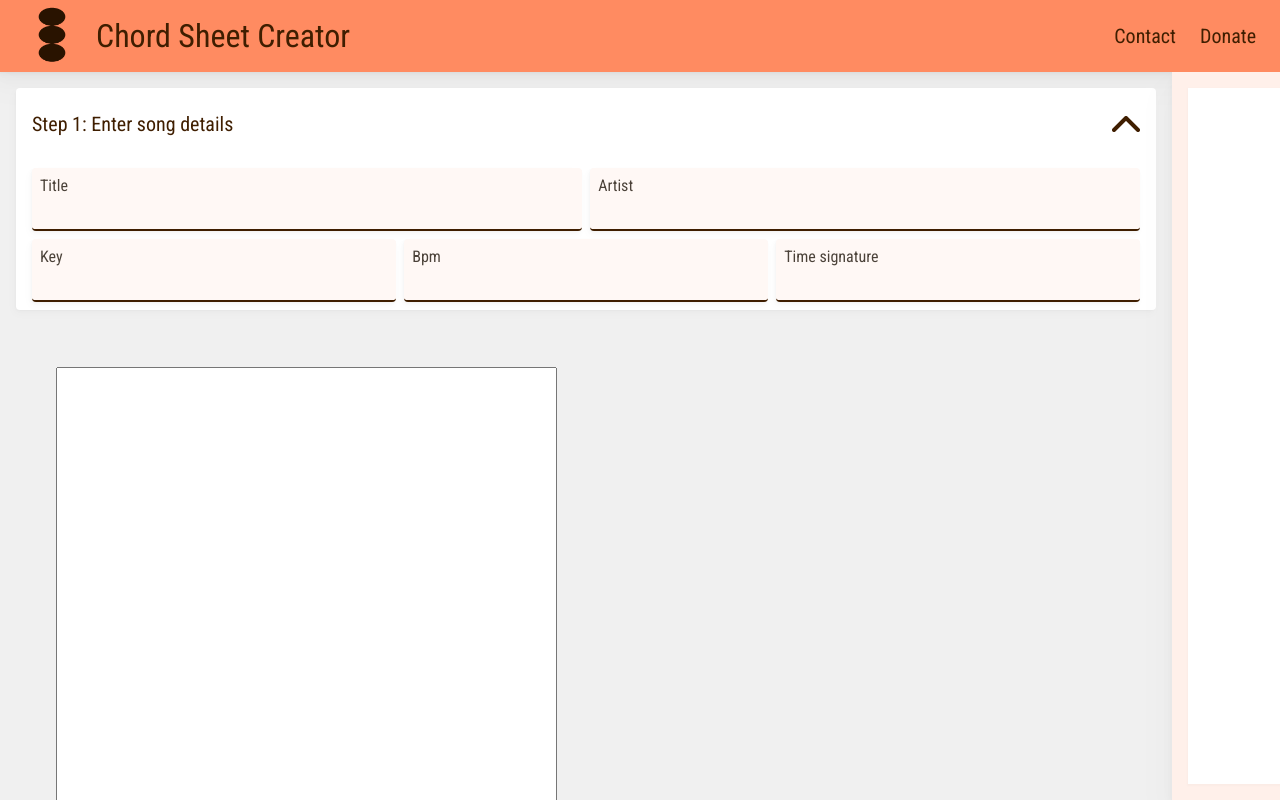
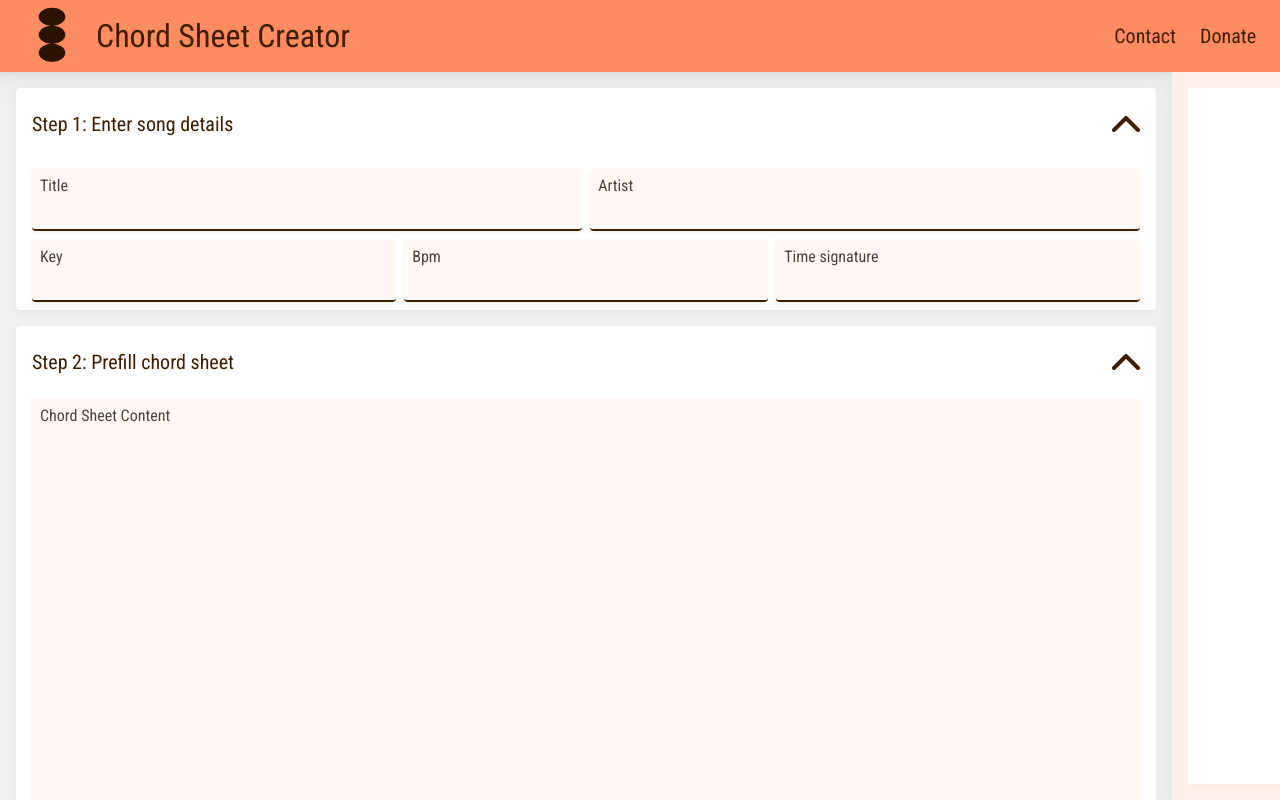
Before and after one commit to occrg/chord-sheet-creator, a Vue app in the folder chord_sheet_creator/: page / in a window 1280 px wide. Built offline with nearby package versions, Linux system fonts and the light colour scheme.

Commit message:
added chord sheet content to accordion

```diff
--- a/chord_sheet_creator/public/main.css
+++ b/chord_sheet_creator/public/main.css
@@ -151,6 +151,11 @@ a.primary-background:hover {
     min-width: 8rem;
 }
 
+.large-height {
+    height: 28.5rem;
+    max-height: 70vh;
+}
+
 
 /* Shadow styles */
 .close-to-back-shadow {
@@ -201,3 +206,10 @@ input {
     border: none;
     outline: none;
 }
+
+textarea {
+    background-color: transparent;
+    border: none;
+    outline: none;
+    resize: none;
+}
--- a/chord_sheet_creator/src/components/chord_sheet_input/ChordSheetInput.vue
+++ b/chord_sheet_creator/src/components/chord_sheet_input/ChordSheetInput.vue
@@ -1,136 +1,26 @@
 <script setup lang="ts">
-import { mapState, mapActions } from "pinia";
 import { useChordSheetStore } from "@/stores/ChordSheetStore";
-import type { ChordSheetSegment } from "@/stores/ChordSheetStore";
 import ChordSheetInputStep1 from "./ChordSheetInputStep1.vue";
+import ChordSheetInputStep2 from "./ChordSheetInputStep2.vue";
 
 const chordSheetStore = useChordSheetStore();
 </script>
 
 <template>
     <div id="input-section"
-      class="fill-space
+      class="vertical-layout
+      medium-gap
+      fill-space
       vertical-scroll
       large-vertical-padding
       large-horizontal-padding">
-      <form v-on:submit.prevent="createChordSheet">
-        <ChordSheetInputStep1></ChordSheetInputStep1>
-        <br><br><br>
-        <label for="song-lyrics-input">Lyrics:</label>
-        <textarea id="song-lyrics-input" name="song-lyrics-input" rows="40" cols="60" required v-model="lyrics"></textarea><br>
-        <button type="submit">Create</button>
-      </form>
+      <ChordSheetInputStep1></ChordSheetInputStep1>
+      <ChordSheetInputStep2></ChordSheetInputStep2>
     </div>
 </template>
 
 <script lang="ts">
-const CHORD_SHEET_TEMPLATE_HTML = `
-    <!DOCTYPE html>
-    <html>
-    <head>
-    <link rel="stylesheet" href="chord_sheet.css">
-    </head>
-    <body>
-    <div class="page">
-        <h1 id="song-title"></h1>
-        <h2 id="song-artist"></h2>
-        <p id="song-details"></p>
-        <div id="chord-section"></div>
-    </div>
-    </body>
-`
-
 export default {
   name: "chord-sheet-input",
-  data () {
-    return {
-      lyrics: "" as string
-    }
-  },
-  computed: {
-    ...mapState(useChordSheetStore, ["title", "artist", "key", "bpm", "timeSignature", "segments"])
-  },
-  methods: {
-    ...mapActions(useChordSheetStore, ["storeChordSheetSegmentsFromLyrics"]),
-    createChordSheet: function () {
-      const parser = new DOMParser();
-      try {
-        let chordSheetHTML = parser.parseFromString(CHORD_SHEET_TEMPLATE_HTML, "text/html");
-        this.storeChordSheetSegmentsFromLyrics(this.lyrics);
-
-        chordSheetHTML = this.insertSongDetails(chordSheetHTML);
-        chordSheetHTML = this.insertSongSegments(chordSheetHTML);
-        console.log(chordSheetHTML)
-      } catch (err) {
-        console.error(err);
-      }
-    },
-    insertSongDetails: function (chordSheetHTML: Document) {
-      let songTitleHTML: Element | null = chordSheetHTML.querySelector("#song-title");
-      if (songTitleHTML) songTitleHTML.innerHTML = `${this.title}`;
-      else throw new Error("Song title element not found in chord sheet template HTML.");
-
-      let songArtistHTML: Element | null = chordSheetHTML.querySelector("#song-artist");
-      if (songArtistHTML) songArtistHTML.innerHTML = `${this.artist}`;
-      else throw new Error("Song artist element not found in chord sheet template HTML.");
-
-      let songDetailsInnerHTML = "";
-      if (this.key) {
-        songDetailsInnerHTML += `Key: ${this.key}`;
-      }
-      if (this.bpm) {
-        if (songDetailsInnerHTML != "") songDetailsInnerHTML += "; ";
-        songDetailsInnerHTML += `Tempo: ${this.bpm}bpm`;
-      }
-      if (this.timeSignature) {
-        if (songDetailsInnerHTML != "") songDetailsInnerHTML += "; ";
-        songDetailsInnerHTML += `Time: ${this.timeSignature}`;
-      }
-
-      let songDetailsHTML: Element | null = chordSheetHTML.querySelector("#song-details");
-      if (songDetailsHTML) {
-        if (songDetailsInnerHTML == "") {
-          songDetailsHTML.remove()
-        } else {
-          songDetailsHTML.innerHTML = songDetailsInnerHTML
-        }
-      } else throw new Error("Song details element not found in chord sheet template HTML.");
-
-      return chordSheetHTML;
-    },
-    insertSongSegments: function (chordSheetHTML: Document) {
-      let chordSectionHTML: Element | null = chordSheetHTML.querySelector("#chord-section");
-      if (!chordSectionHTML) throw new Error("Song chord section element not found in chord sheet template HTML.");
-
-      this.segments.forEach((segment) => {
-          chordSectionHTML.appendChild(this.getHTMLForSongSegment(segment));
-      });
-
-      return chordSheetHTML;
-    },
-    getHTMLForSongSegment: function (segment: ChordSheetSegment) {
-        let segmentDiv = document.createElement("div");
-        segmentDiv.classList.add("segment");
-
-        let segmentTitle = document.createElement("p");
-        segmentTitle.classList.add("segment-title");
-        segmentTitle.innerHTML = segment.segmentTitle;
-
-        let segmentContents = document.createElement("div");
-        segmentContents.classList.add("segment-contents");
-
-        segment.segmentLines.forEach(function (segmentLine) {
-            let segmentLyricLineHTML = document.createElement("p");
-            segmentLyricLineHTML.classList.add("lyric-line");
-            segmentLyricLineHTML.innerHTML = segmentLine.lyricLine;
-            segmentContents.appendChild(segmentLyricLineHTML);
-        });
-
-        segmentDiv.appendChild(segmentTitle);
-        segmentDiv.appendChild(segmentContents);
-
-        return segmentDiv;
-    }
-  }
 };
 </script>
--- /dev/null
+++ b/chord_sheet_creator/src/components/chord_sheet_input/ChordSheetInputStep2.vue
@@ -0,0 +1,143 @@
+<script setup lang="ts">
+import { InputType } from "../reusable/InputField.vue";
+import InputField from "../reusable/InputField.vue";
+
+import { AccordionState } from "../reusable/Accordion.vue";
+import Accordion from "../reusable/Accordion.vue";
+
+import { mapState, mapActions } from "pinia";
+import type { ChordSheetSegment } from "@/stores/ChordSheetStore";
+import { useChordSheetStore } from "@/stores/ChordSheetStore";
+
+const chordSheetStore = useChordSheetStore();
+</script>
+
+<template>
+    <Accordion :stepNumber=2
+        title="Prefill chord sheet"
+        :defaultState=AccordionState.OPEN>
+        <div id="step-2-section-content"
+            class="">
+            <InputField label="Chord Sheet Content"
+                id="chord-sheet-content-input"
+                :modelValue="lyrics"
+                @update:modelValue="newValue => lyrics = newValue"
+                required
+                :inputType="InputType.MULTILINE"></InputField>
+            <button type="submit" @click="createChordSheet">Create</button>
+        </div>
+    </Accordion>
+</template>
+
+<script lang="ts">
+const CHORD_SHEET_TEMPLATE_HTML = `
+    <!DOCTYPE html>
+    <html>
+    <head>
+    <link rel="stylesheet" href="chord_sheet.css">
+    </head>
+    <body>
+    <div class="page">
+        <h1 id="song-title"></h1>
+        <h2 id="song-artist"></h2>
+        <p id="song-details"></p>
+        <div id="chord-section"></div>
+    </div>
+    </body>
+`
+
+export default {
+    name: "chord-sheet-input-step2",
+    data () {
+      return {
+        lyrics: "" as string
+      }
+    },
+  computed: {
+    ...mapState(useChordSheetStore, ["title", "artist", "key", "bpm", "timeSignature", "segments"])
+  },
+  methods: {
+    ...mapActions(useChordSheetStore, ["storeChordSheetSegmentsFromLyrics"]),
+    createChordSheet: function () {
+      const parser = new DOMParser();
+      try {
+        let chordSheetHTML = parser.parseFromString(CHORD_SHEET_TEMPLATE_HTML, "text/html");
+        this.storeChordSheetSegmentsFromLyrics(this.lyrics);
+
+        chordSheetHTML = this.insertSongDetails(chordSheetHTML);
+        chordSheetHTML = this.insertSongSegments(chordSheetHTML);
+        console.log(chordSheetHTML)
+      } catch (err) {
+        console.error(err);
+      }
+    },
+    insertSongDetails: function (chordSheetHTML: Document) {
+      let songTitleHTML: Element | null = chordSheetHTML.querySelector("#song-title");
+      if (songTitleHTML) songTitleHTML.innerHTML = `${this.title}`;
+      else throw new Error("Song title element not found in chord sheet template HTML.");
+
+      let songArtistHTML: Element | null = chordSheetHTML.querySelector("#song-artist");
+      if (songArtistHTML) songArtistHTML.innerHTML = `${this.artist}`;
+      else throw new Error("Song artist element not found in chord sheet template HTML.");
+
+      let songDetailsInnerHTML = "";
+      if (this.key) {
+        songDetailsInnerHTML += `Key: ${this.key}`;
+      }
+      if (this.bpm) {
+        if (songDetailsInnerHTML != "") songDetailsInnerHTML += "; ";
+        songDetailsInnerHTML += `Tempo: ${this.bpm}bpm`;
+      }
+      if (this.timeSignature) {
+        if (songDetailsInnerHTML != "") songDetailsInnerHTML += "; ";
+        songDetailsInnerHTML += `Time: ${this.timeSignature}`;
+      }
+
+      let songDetailsHTML: Element | null = chordSheetHTML.querySelector("#song-details");
+      if (songDetailsHTML) {
+        if (songDetailsInnerHTML == "") {
+          songDetailsHTML.remove()
+        } else {
+          songDetailsHTML.innerHTML = songDetailsInnerHTML
+        }
+      } else throw new Error("Song details element not found in chord sheet template HTML.");
+
+      return chordSheetHTML;
+    },
+    insertSongSegments: function (chordSheetHTML: Document) {
+      let chordSectionHTML: Element | null = chordSheetHTML.querySelector("#chord-section");
+      if (!chordSectionHTML) throw new Error("Song chord section element not found in chord sheet template HTML.");
+
+      this.segments.forEach((segment) => {
+          chordSectionHTML.appendChild(this.getHTMLForSongSegment(segment));
+      });
+
+      return chordSheetHTML;
+    },
+    getHTMLForSongSegment: function (segment: ChordSheetSegment) {
+        let segmentDiv = document.createElement("div");
+        segmentDiv.classList.add("segment");
+
+        let segmentTitle = document.createElement("p");
+        segmentTitle.classList.add("segment-title");
+        segmentTitle.innerHTML = segment.segmentTitle;
+
+        let segmentContents = document.createElement("div");
+        segmentContents.classList.add("segment-contents");
+
+        segment.segmentLines.forEach(function (segmentLine) {
+            let segmentLyricLineHTML = document.createElement("p");
+            segmentLyricLineHTML.classList.add("lyric-line");
+            segmentLyricLineHTML.innerHTML = segmentLine.lyricLine;
+            segmentContents.appendChild(segmentLyricLineHTML);
+        });
+
+        segmentDiv.appendChild(segmentTitle);
+        segmentDiv.appendChild(segmentContents);
+
+        return segmentDiv;
+    }
+  }
+
+};
+</script>
--- a/chord_sheet_creator/src/components/reusable/InputField.vue
+++ b/chord_sheet_creator/src/components/reusable/InputField.vue
@@ -17,13 +17,23 @@ import type { PropType } from "vue";
         {{label}}
       </div>
       <div class="horizontal-layout">
-        <input type="text"
+        <input v-if="inputType == InputType.SINGLELINE"
+          type="text"
           :required=required
           v-model="value"
           class="key-text
           fill-space
           medium-bottom-padding
           medium-horizontal-padding">
+        <textarea v-if="inputType == InputType.MULTILINE"
+          type="text"
+          :required=required
+          v-model="value"
+          class="key-text
+          large-height
+          fill-space
+          medium-bottom-padding
+          medium-horizontal-padding"></textarea>
       </div>
     </label>
   </div>
@@ -33,6 +43,11 @@ import type { PropType } from "vue";
 export enum InputFieldSize {
     SMALL,
     MEDIUM
+}
+
+export enum InputType {
+    SINGLELINE,
+    MULTILINE
 }
 
 const INPUT_FIELD_SIZE_TO_MIN_WIDTH_CLASS_MAPPING = {
@@ -60,6 +75,11 @@ export default {
       type: Number as PropType<InputFieldSize>,
       required: false,
       default: InputFieldSize.MEDIUM
+    },
+    inputType: {
+      type: Number as PropType<InputType>,
+      required: false,
+      default: InputType.SINGLELINE
     }
   },
   emits: ["update:modelValue"],
```
